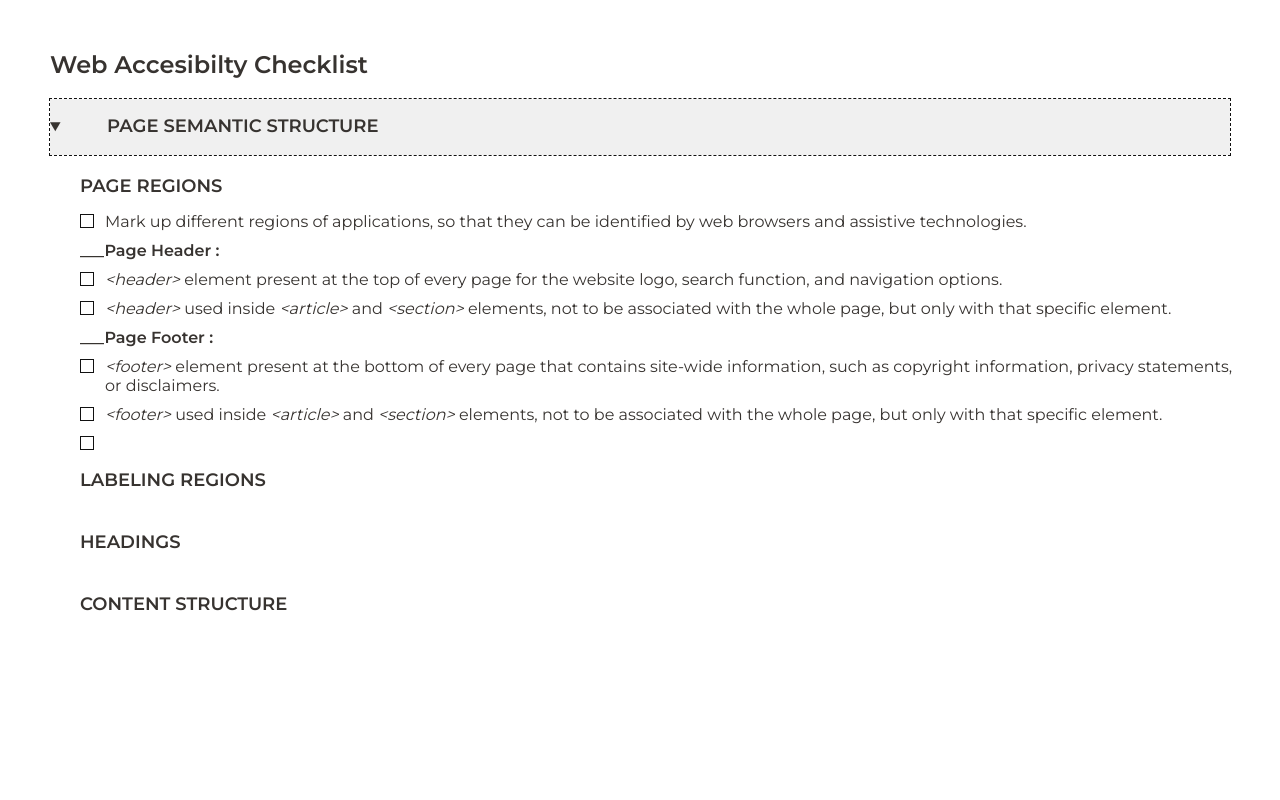
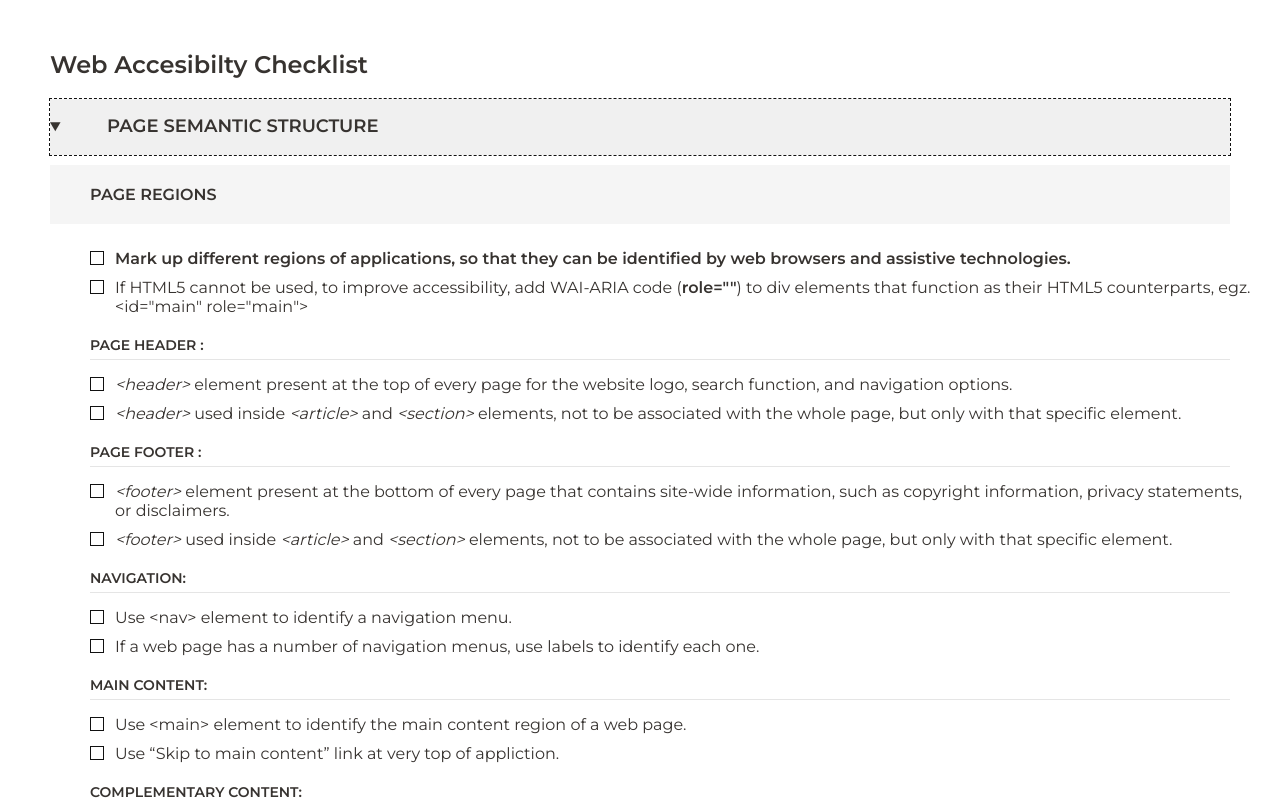
Before and after one commit to k2project/portfolio, a React (Create React App) app: page /checklist in a window 1280 px wide. Both pictures are taken after a click on the heading "PAGE SEMANTIC STRUCTURE". Shown: the top 800 px of the page. Built offline with nearby package versions, Linux system fonts and the light colour scheme.

Commit message:
checklist page labeling

```diff
--- a/src/Checklist/Checklist.scss
+++ b/src/Checklist/Checklist.scss
@@ -6,21 +6,23 @@
 .checklist__title{
   margin-bottom: 2rem;
 }
-.checklist__caption{
-  padding: 1rem 1rem 0.5rem 2.8rem;
-  text-transform: uppercase;
-}
+
 .checklist__list{
-  padding: 1rem 1rem 1rem 3rem;
+  padding: 1rem 0 1rem 4rem;
 }
 .checklist__list-caption{
-  font-size: 1.8rem;
+  font-size: 1.6rem;
   text-transform: uppercase;
   margin: 1rem 0;
+  padding: 2rem 2rem 2rem 4rem;
+  background-color: #f5f5f5;
 }
 .checklist__list-subcaption{
-  font-size: 1.6rem;
+  font-size: 1.4rem;
+  text-transform: uppercase;
   padding: .5rem 0;
+  margin: 1rem 0;
+  border-bottom: solid .1rem #e5e5e5;
 }
 .checklist__item{
   padding: .5rem 0;
--- a/src/Checklist/SemanticStructure.js
+++ b/src/Checklist/SemanticStructure.js
@@ -3,35 +3,72 @@ import './Checklist.scss';
 import ChecklistLiEl from './ChecklistLiEl';
 import AccordionWidget from './../components/AccordionWidget/AccordionWidget';
 
-function SemanticStructure(){
-  const accordionData={
-    heading:3,
-    title:'Page Semantic Structure',
-    subtitle:null,
-    styling:'bg-grey',
+function SemanticStructure() {
+     const accordionData = {
+          heading: 3,
+          title: 'Page Semantic Structure',
+          subtitle: null,
+          styling: 'bg-grey',
      }
-  return(
+     return (
           <AccordionWidget data={accordionData}>
+               <section>
+                    <h4 className="checklist__list-caption">Page Regions</h4>
                     <ul className="checklist__list">
-          <h4 className="checklist__list-caption">Page Regions</h4>
-          <ChecklistLiEl id="regions-1"> Mark up different regions of applications, so that they can be identified by web browsers and assistive technologies.</ChecklistLiEl>
-          <h5 className="checklist__list-subcaption">___Page Header :</h5>
-          <ChecklistLiEl id="regions-2"><em>&lt;header&gt;</em> element present at the top of every page for the website logo, search function, and navigation options. </ChecklistLiEl>
-          <ChecklistLiEl id="regions-3"><em>&lt;header&gt;</em> used inside <em>&lt;article&gt;</em> and <em>&lt;section&gt;</em> elements, not to be associated with the whole page, but only with that specific element.</ChecklistLiEl>
-          <h5 className="checklist__list-subcaption">___Page Footer :</h5>
-          <ChecklistLiEl id="regions-4"><em>&lt;footer&gt;</em> element present at the bottom of every page that contains site-wide information, such as copyright information, privacy statements, or disclaimers.</ChecklistLiEl>
-          <ChecklistLiEl id="regions-5"><em>&lt;footer&gt;</em> used inside <em>&lt;article&gt;</em> and <em>&lt;section&gt;</em> elements, not to be associated with the whole page, but only with that specific element.</ChecklistLiEl>
-          <ChecklistLiEl id="regions-"> </ChecklistLiEl>
+                         <ChecklistLiEl id="regions-1"><strong>Mark up different regions of applications, so that they can be identified by web browsers and assistive technologies.</strong></ChecklistLiEl>
+                         <ChecklistLiEl id="regions-2">If HTML5 cannot be used, to improve accessibility, add WAI-ARIA code (<b>role=""</b>) to div elements that function as their HTML5 counterparts, egz. &lt;id="main" role="main"&gt;</ChecklistLiEl>
+                         <h5 className="checklist__list-subcaption">Page Header :</h5>
+                         <ChecklistLiEl id="regions-3"><em>&lt;header&gt;</em> element present at the top of every page for the website logo, search function, and navigation options. </ChecklistLiEl>
+                         <ChecklistLiEl id="regions-4"><em>&lt;header&gt;</em> used inside <em>&lt;article&gt;</em> and <em>&lt;section&gt;</em> elements, not to be associated with the whole page, but only with that specific element.</ChecklistLiEl>
+                         <h5 className="checklist__list-subcaption">Page Footer :</h5>
+                         <ChecklistLiEl id="regions-5"><em>&lt;footer&gt;</em> element present at the bottom of every page that contains site-wide information, such as copyright information, privacy statements, or disclaimers.</ChecklistLiEl>
+                         <ChecklistLiEl id="regions-6"><em>&lt;footer&gt;</em> used inside <em>&lt;article&gt;</em> and <em>&lt;section&gt;</em> elements, not to be associated with the whole page, but only with that specific element.</ChecklistLiEl>
+                         <h5 className="checklist__list-subcaption">Navigation:</h5>
+                         <ChecklistLiEl id="regions-7">Use &lt;nav&gt; element to identify a navigation menu.</ChecklistLiEl>
+                         <ChecklistLiEl id="regions-8">If a web page has a number of navigation menus, use labels to identify each one.</ChecklistLiEl>
+                         <h5 className="checklist__list-subcaption">Main content:</h5>
+                         <ChecklistLiEl id="regions-9">Use &lt;main&gt; element to identify the main content region of a web page.</ChecklistLiEl>
+                         <ChecklistLiEl id="regions-10">Use <q>Skip to main content</q> link at very top of appliction.</ChecklistLiEl>
+                         <h5 className="checklist__list-subcaption">Complementary content:</h5>
+                         <ChecklistLiEl id="regions-11">Use &lt;aside&gt; element to identify regions that support the main content, yet are separate and meaningful sections on their own.</ChecklistLiEl>
+                         <ChecklistLiEl id="regions-12">Often represented as sidebars. It can be used for advertising, for groups of nav elements, etc.</ChecklistLiEl>
+                         <ChecklistLiEl id="regions-13">Is &lt;aside&gt; element used in realation to page structure while &lt;section&gt; and &lt;article&gt; elements are used in context of the content structure?</ChecklistLiEl>
+
                     </ul>
+
+               </section>
+               <section>
+                    <h4 className="checklist__list-caption">Labeling Regions (aria-label/aria-labelledby)</h4>
                     <ul className="checklist__list">
-          <h4 className="checklist__list-caption">Labeling Regions</h4>
+                         <ChecklistLiEl id="labeling-1">
+                              Provide labels to distinguish two page regions of the same type (same HTML element) when used on the same page.
+                         </ChecklistLiEl>
+                         <ChecklistLiEl id="labeling-2">
+                              Use labels to change or specify the default identification of page regions, egz. aside element labeled as “advertisement”.
+                         </ChecklistLiEl>
+                         <ChecklistLiEl id="labeling-3">
+                              <strong>Unique regions (main) do not need additional labels.</strong>
+                         </ChecklistLiEl>
+                         <ChecklistLiEl id="labeling-4">
+                              Use the WAI-ARIA <em>aria-label</em> attribute to label the region if the label should not appear visually on the page.
+                         </ChecklistLiEl>
+                         <ChecklistLiEl id="labeling-5">
+                              Use <em>aria-labelledby="[ID]" </em> to point to an existing element by its id - consider using heading with that id.
+                         </ChecklistLiEl>
+
                     </ul>
+               </section>
+               <section>
+                    <h4 className="checklist__list-caption">Headings</h4>
                     <ul className="checklist__list">
-          <h4 className="checklist__list-caption">Headings</h4>
+
                     </ul>
+               </section>
+               <section>
+                    <h4 className="checklist__list-caption">Content Structure</h4>
                     <ul className="checklist__list">
-          <h4 className="checklist__list-caption">Content Structure</h4>
                     </ul>
+               </section>
           </AccordionWidget>
      )
 }
```
Also changed, not shown: src/Checklist/Checklist.js (+7 -7 lines). Lines whose indentation alone changed are shown as unchanged.
